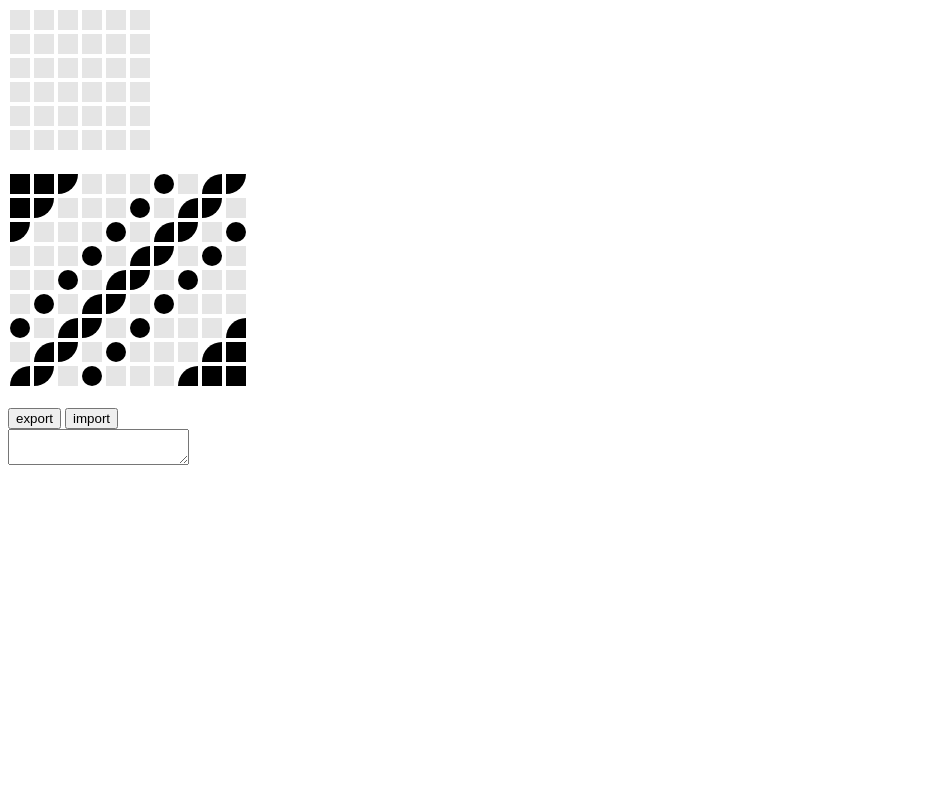
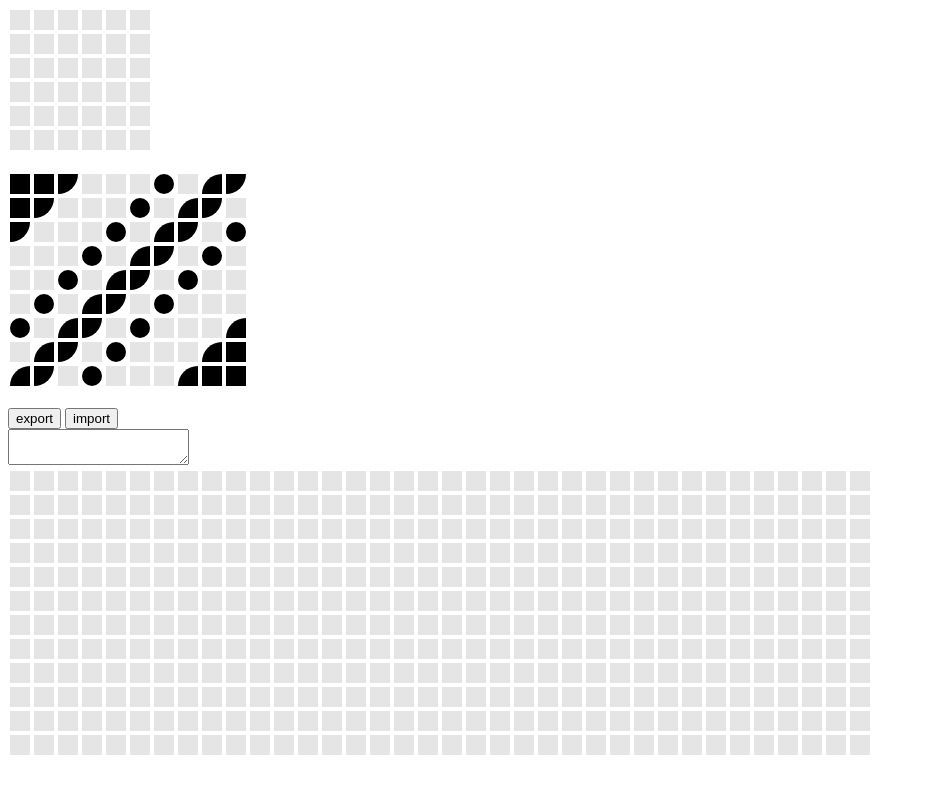
Before and after one commit to timurc/Rounded, a website built with webpack: page index.html in a window 1280 px wide. Shown: the whole page, without its empty margins (0-925 px from the left). Built offline with nearby package versions, Linux system fonts and the light colour scheme.

Commit message:
feat(rounded): additional test grid

```diff
--- a/index.html
+++ b/index.html
@@ -13,6 +13,11 @@
 		<button id="import">import</button>
 		<br>
 		<textarea id="textarea"></textarea>
+
+		<br>
+
+		<div id="Grid-3"></div>
+
 	</main>
 </body>
 </html>
--- a/main.js
+++ b/main.js
@@ -21,6 +21,23 @@ window.grid2 = new Grid(document.getElementById('Grid-2'), {
 	]
 });
 
+window.grid3 = new Grid(document.getElementById('Grid-3'), {
+	data: [
+		[0,0,0,0,0,0,0,0,0,0,0,0,0,0,0,0,0,0,0,0,0,0,0,0,0,0,0,0,0,0,0,0,0,0,0,0],
+		[0,0,0,0,0,0,0,0,0,0,0,0,0,0,0,0,0,0,0,0,0,0,0,0,0,0,0,0,0,0,0,0,0,0,0,0],
+		[0,0,0,0,0,0,0,0,0,0,0,0,0,0,0,0,0,0,0,0,0,0,0,0,0,0,0,0,0,0,0,0,0,0,0,0],
+		[0,0,0,0,0,0,0,0,0,0,0,0,0,0,0,0,0,0,0,0,0,0,0,0,0,0,0,0,0,0,0,0,0,0,0,0],
+		[0,0,0,0,0,0,0,0,0,0,0,0,0,0,0,0,0,0,0,0,0,0,0,0,0,0,0,0,0,0,0,0,0,0,0,0],
+		[0,0,0,0,0,0,0,0,0,0,0,0,0,0,0,0,0,0,0,0,0,0,0,0,0,0,0,0,0,0,0,0,0,0,0,0],
+		[0,0,0,0,0,0,0,0,0,0,0,0,0,0,0,0,0,0,0,0,0,0,0,0,0,0,0,0,0,0,0,0,0,0,0,0],
+		[0,0,0,0,0,0,0,0,0,0,0,0,0,0,0,0,0,0,0,0,0,0,0,0,0,0,0,0,0,0,0,0,0,0,0,0],
+		[0,0,0,0,0,0,0,0,0,0,0,0,0,0,0,0,0,0,0,0,0,0,0,0,0,0,0,0,0,0,0,0,0,0,0,0],
+		[0,0,0,0,0,0,0,0,0,0,0,0,0,0,0,0,0,0,0,0,0,0,0,0,0,0,0,0,0,0,0,0,0,0,0,0],
+		[0,0,0,0,0,0,0,0,0,0,0,0,0,0,0,0,0,0,0,0,0,0,0,0,0,0,0,0,0,0,0,0,0,0,0,0],
+		[0,0,0,0,0,0,0,0,0,0,0,0,0,0,0,0,0,0,0,0,0,0,0,0,0,0,0,0,0,0,0,0,0,0,0,0]
+	]
+});
+
 document.getElementById('export').addEventListener('click', () => {
 	document.getElementById('textarea').value = JSON.stringify(window.grid2.data);
 });
```
